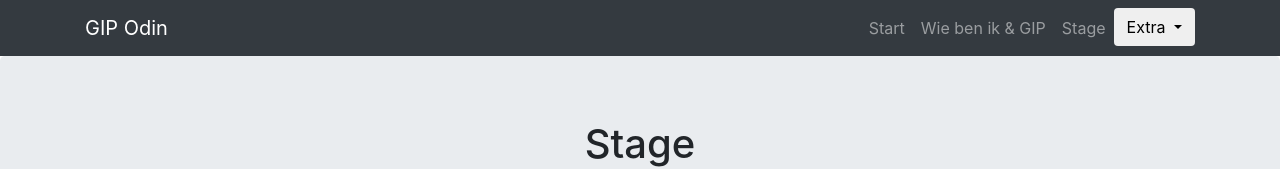
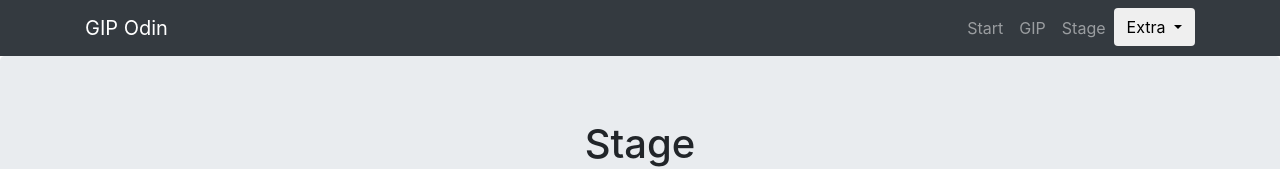
Before and after one commit to odincrul/gip-online, a website: page stage.html in a window 1280 px wide. Shown: the top 169 px of the page. Drawn offline with nearby package versions, Linux system fonts and the light colour scheme; files that its build step writes are made by us from their sources.

Commit message:
Update stage.html

```diff
--- a/stage.html
+++ b/stage.html
@@ -33,7 +33,7 @@
                         <a class="nav-link js-scroll-trigger"  link href="index.html">Start</a>
                     </li>
                     <li class="nav-item">
-                        <a class="nav-link js-scroll-trigger" href="#about" >Wie ben ik & GIP</a>
+                        <a class="nav-link js-scroll-trigger" href="#about" >GIP</a>
                     </li>
                     <li class="nav-item">
                         <a class="nav-link js-scroll-trigger" link href="stage.html">Stage</a>
```
